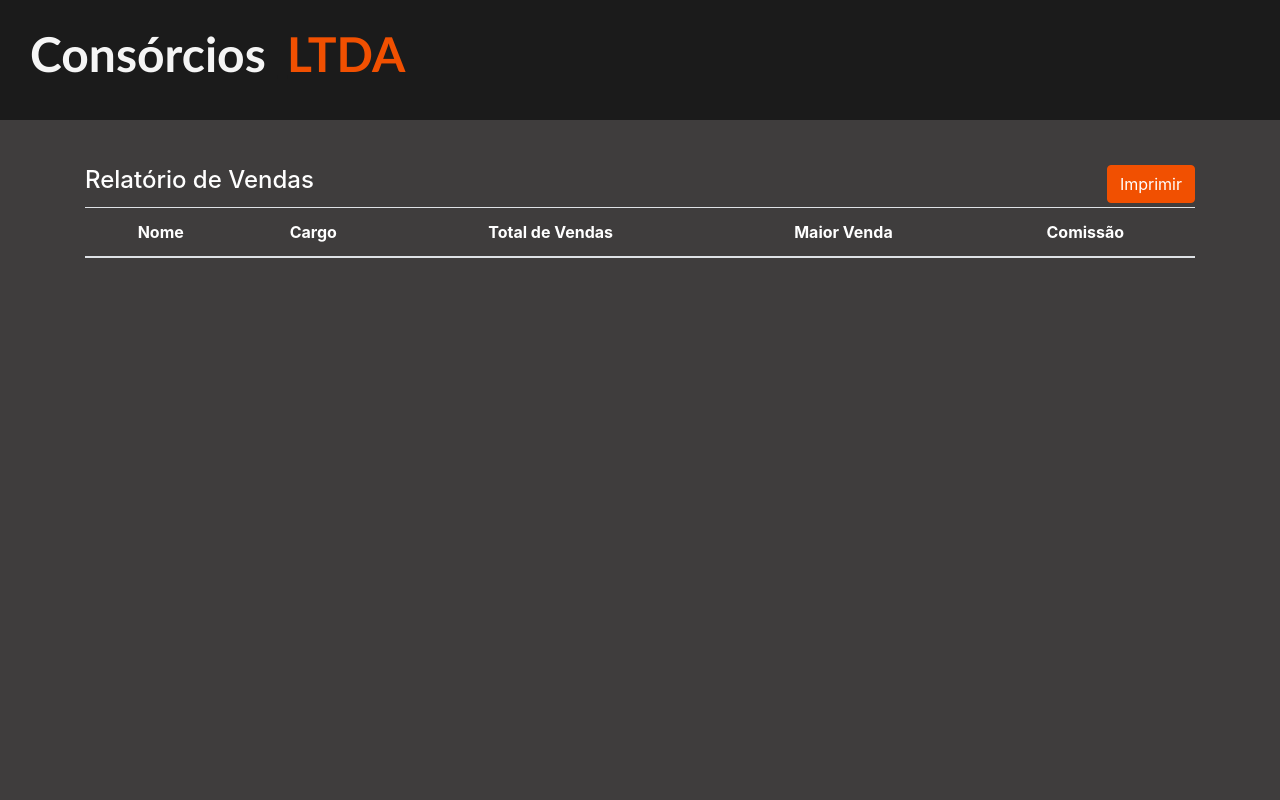
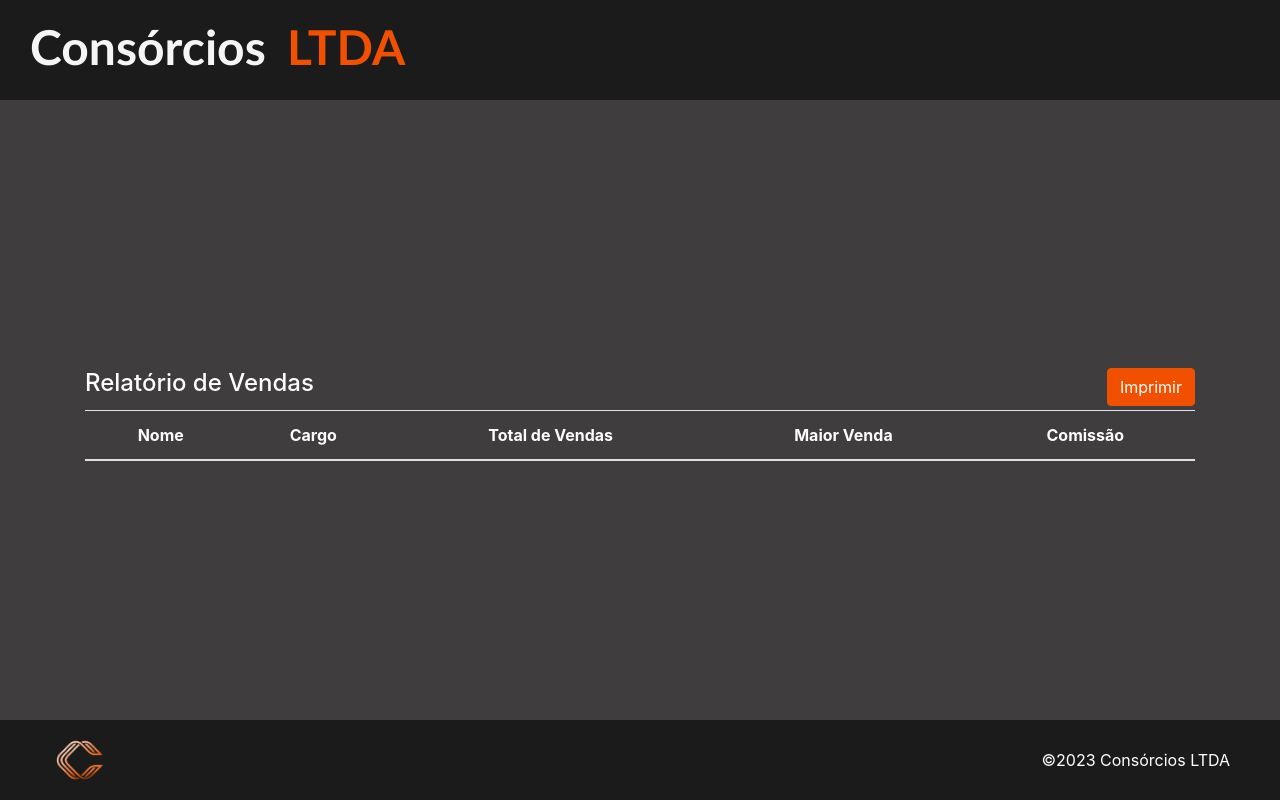
Before and after one commit to krol-rustns/website-project, a website: page relatorio.html in a window 1280 px wide. Drawn offline with nearby package versions, Linux system fonts and the light colour scheme; no server answers.

Commit message:
update relatorio page

```diff
--- a/relatorio.html
+++ b/relatorio.html
@@ -55,9 +55,17 @@
             ::-webkit-scrollbar-thumb:hover {
             background-color: #9da4a5;
             }
+            .footer {
+                background-color: #1b1b1b;
+                height: 80px;
+                margin-top: 20px;
+                display: flex;
+                align-items: center;
+                justify-content: space-between;
+            }
             header {
                 background-color: #1b1b1b;
-                height: 120px;
+                height: 100px;
                 margin-bottom: 20px;
             }
             h1 {
@@ -65,7 +73,7 @@
                 font-family: 'Gill Sans', 'Gill Sans MT', Calibri, 'Trebuchet MS', sans-serif;
                 font-size: 3em;
                 font-weight: bold;
-                padding-top: 25px;
+                padding-top: 18px;
                 padding-left: 30px;
             }
             mark {
@@ -76,10 +84,27 @@
             a {
                 cursor: pointer; /* Muda o cursor para uma mão ao passar o mouse sobre o link, indicando que é clicável */
             }
-
             a:hover {
                 color: #1b1b1b; /* Mantém a cor do texto igual à cor do texto do elemento pai ao passar o mouse sobre o link */
             }
+            .imgFooter {
+                margin-left: 50px;
+            }
+            .textFooter {
+                margin-right: 50px;
+            }
+            body {
+                display: flex;
+                flex-direction: column;
+                min-height: 100vh;
+            }
+            main {
+                flex: 1;
+            }
+            footer {
+                flex-shrink: 0;
+            }
+
         </style>
     </head>
 
@@ -111,6 +136,11 @@
                 <tbody class="corpo"></tbody>
             </table>
         </div>
+
+        <footer class="footer">
+            <img src="./img/logo_consorcio.png" alt="Logo da empresa" width="60" height="50" class="imgFooter">
+            <span class="textFooter">©2023 Consórcios LTDA</span>
+        </footer>
 
         <script>
             let vendedores = [];
```
